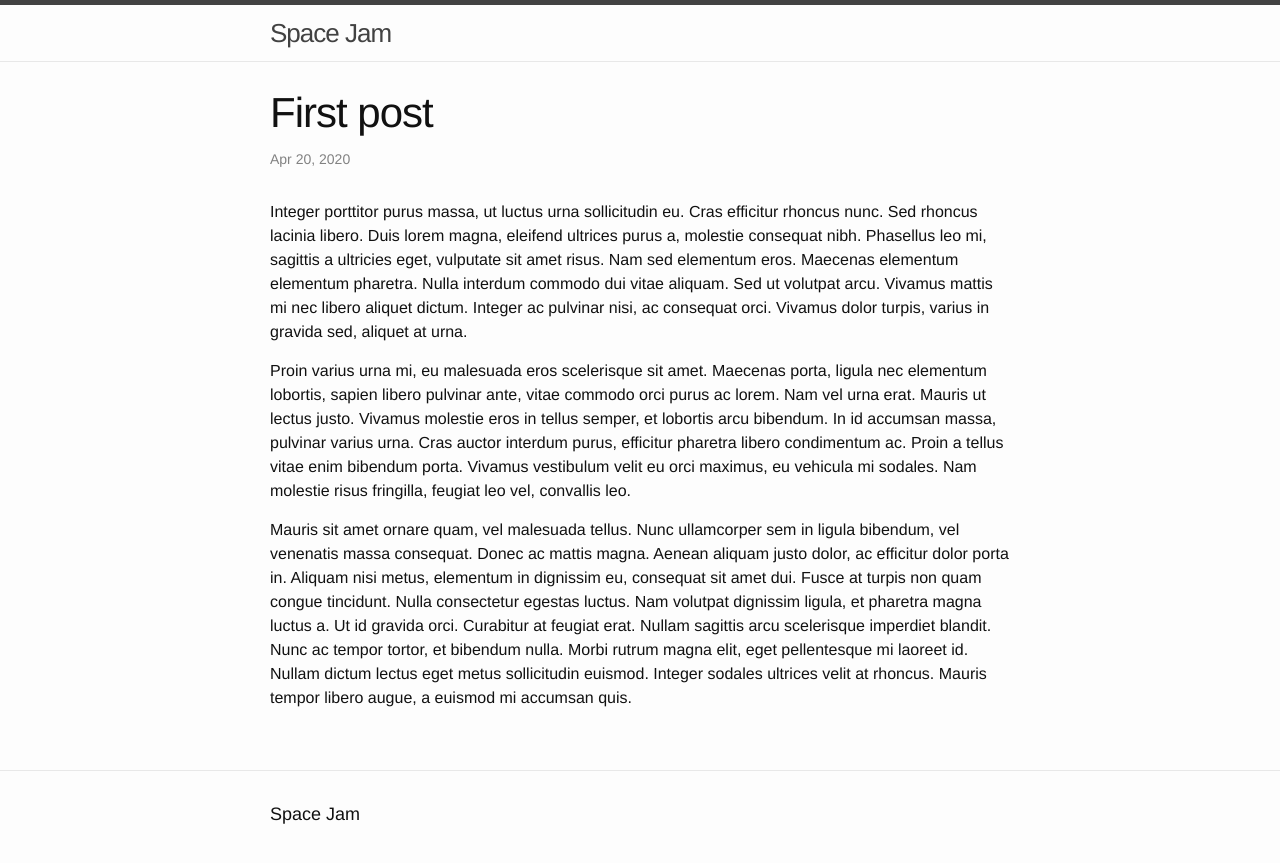
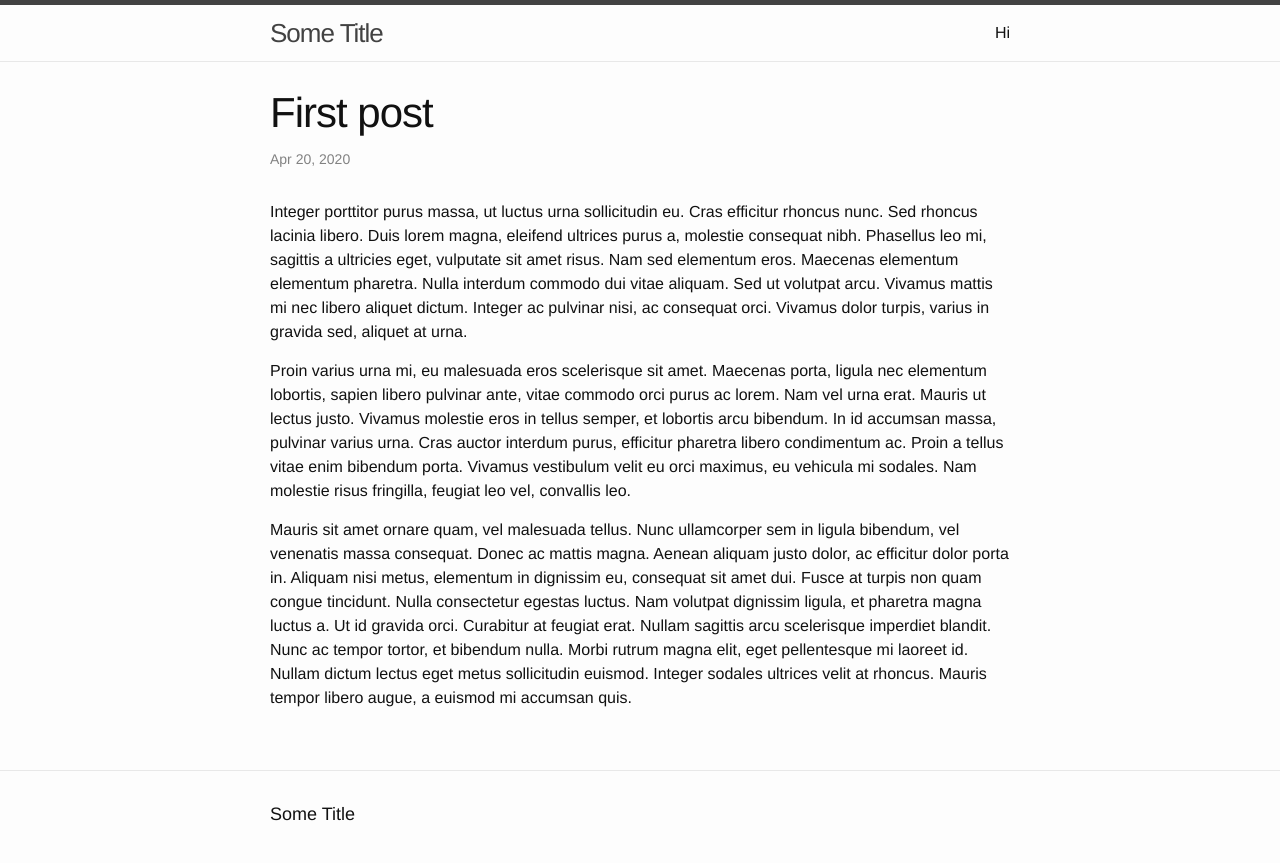
Before and after one commit to sudheer-k-bhat/siteleaf, a Jekyll site: the page built from _posts/2020-04-20-first-post.markdown, in a window 1280 px wide. Shown: the top 863 px of the page. Built offline with Jekyll 4.4.1, drawn with Linux system fonts in a browser that asks for light colours.

Commit message:
Updated Hi and 1 other file

```diff
--- a/_config.yml
+++ b/_config.yml
@@ -1,5 +1,5 @@
 ---
-title: Space Jam
+title: Some Title
 timezone: UTC
 collections:
   posts:
--- /dev/null
+++ b/hi.markdown
@@ -0,0 +1,6 @@
+---
+title: Hi
+date: 2020-04-20 11:10:00 Z
+---
+
+Hello
```
